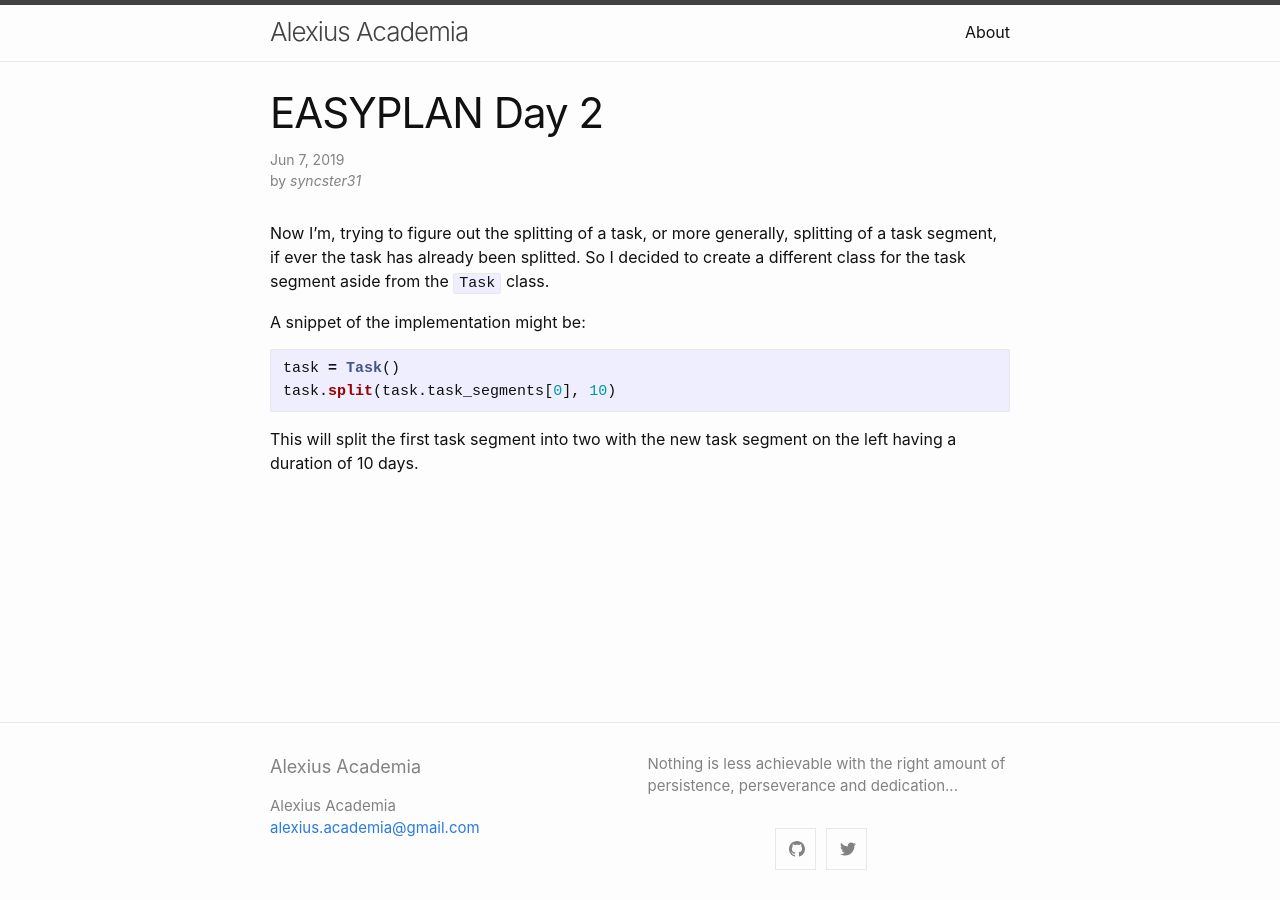
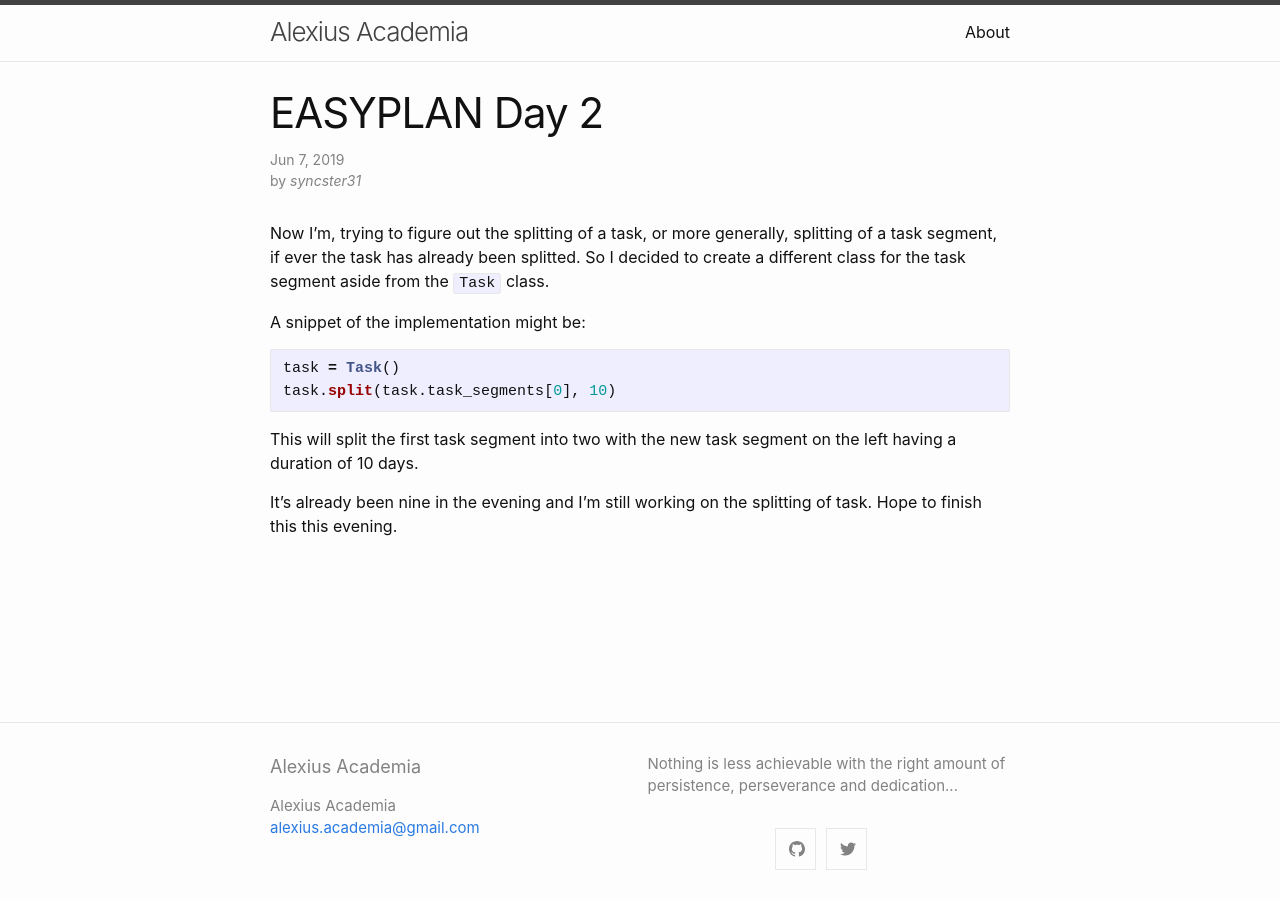
Before and after one commit to alexiusacademia/alexiusacademia.github.io, a Jekyll site: the page built from _posts/2019-06-07-easyplan-day2.md, in a window 1280 px wide. Built offline with Jekyll 4.4.1, drawn with Linux system fonts in a browser that asks for light colours; comment, search, counter and statistics services are not loaded.

Commit message:
Updated day 2

````diff
--- a/_posts/2019-06-07-easyplan-day2.md
+++ b/_posts/2019-06-07-easyplan-day2.md
@@ -11,3 +11,5 @@ task = Task()
 task.split(task.task_segments[0], 10)
 ```
 This will split the first task segment into two with the new task segment on the left having a duration of 10 days.
+
+It's already been nine in the evening and I'm still working on the splitting of task. Hope to finish this this evening.
````
